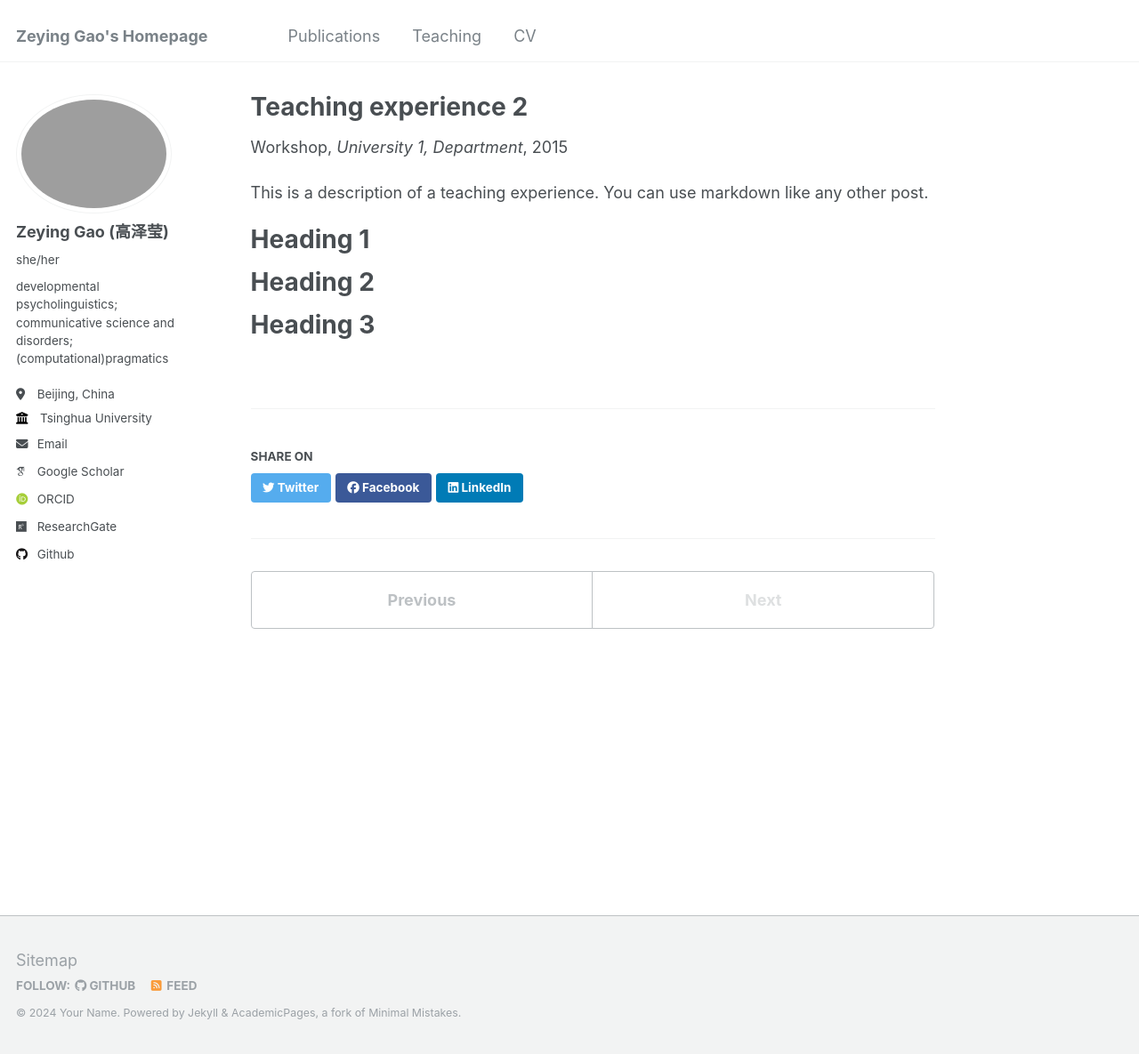
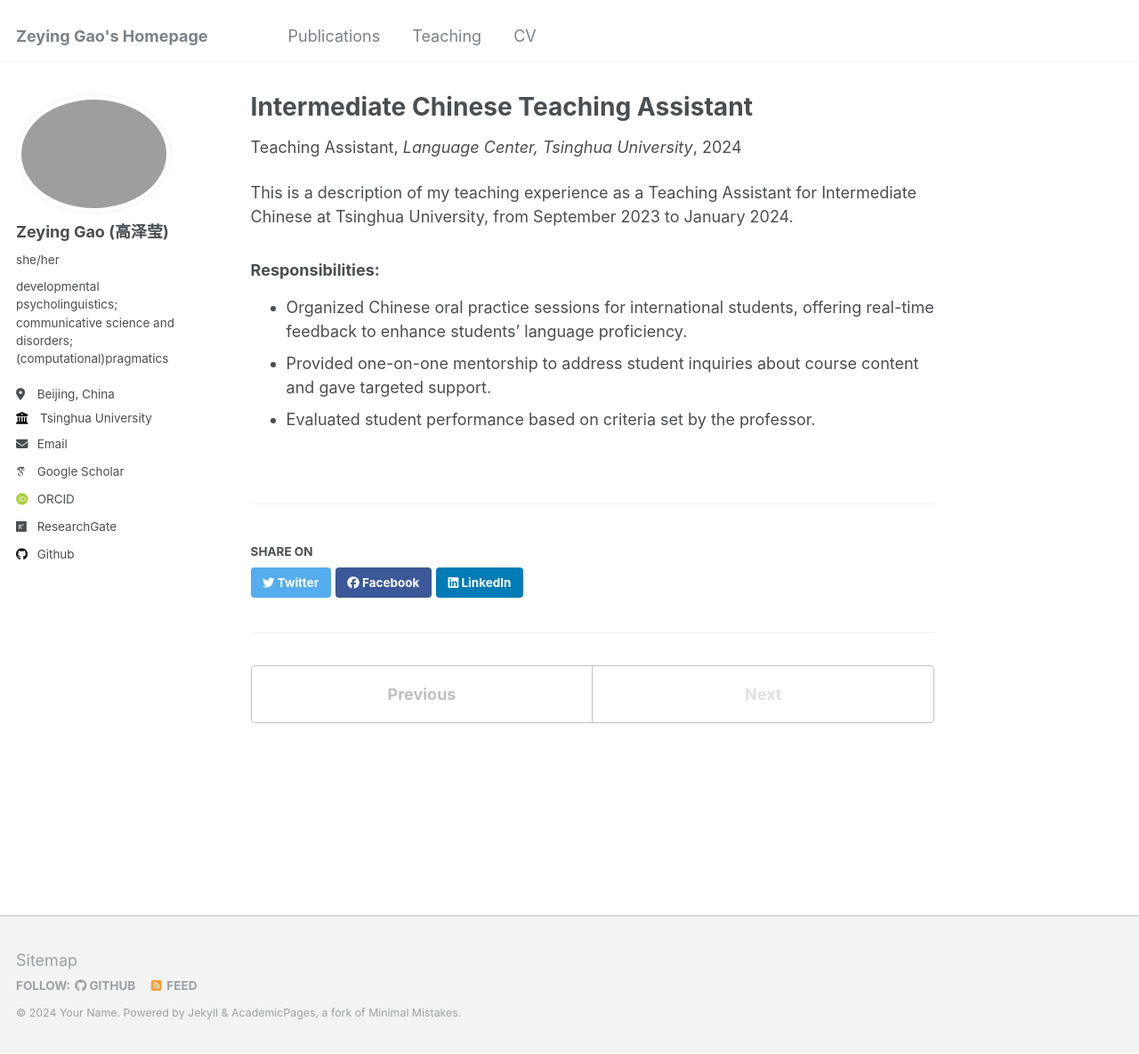
Before and after one commit to ZeyingGAO/zeyinggao.github.io, a Jekyll site: the page built from _teaching/2015-spring-teaching-2.md, in a window 1280 px wide and 1185 px high. Shown: the whole window at 89% size. Built offline with Jekyll 4.4.1, drawn with Linux system fonts in a browser that asks for light colours; some web fonts are replaced.

Commit message:
Update 2015-spring-teaching-2.md

```diff
--- a/_teaching/2015-spring-teaching-2.md
+++ b/_teaching/2015-spring-teaching-2.md
@@ -1,20 +1,15 @@
 ---
-title: "Teaching experience 2"
+title: "Intermediate Chinese Teaching Assistant"
 collection: teaching
-type: "Workshop"
-permalink: /teaching/2015-spring-teaching-1
-venue: "University 1, Department"
-date: 2015-01-01
-location: "City, Country"
+type: "Teaching Assistant"
+permalink: /teaching/2023-fall-intermediate-chinese
+venue: "Language Center, Tsinghua University"
+location: "Beijing, China"
 ---
 
-This is a description of a teaching experience. You can use markdown like any other post.
+This is a description of my teaching experience as a Teaching Assistant for Intermediate Chinese at Tsinghua University, from September 2023 to January 2024.
 
-Heading 1
-======
-
-Heading 2
-======
-
-Heading 3
-======
+### Responsibilities:
+- Organized Chinese oral practice sessions for international students, offering real-time feedback to enhance students’ language proficiency.
+- Provided one-on-one mentorship to address student inquiries about course content and gave targeted support.
+- Evaluated student performance based on criteria set by the professor.
```
